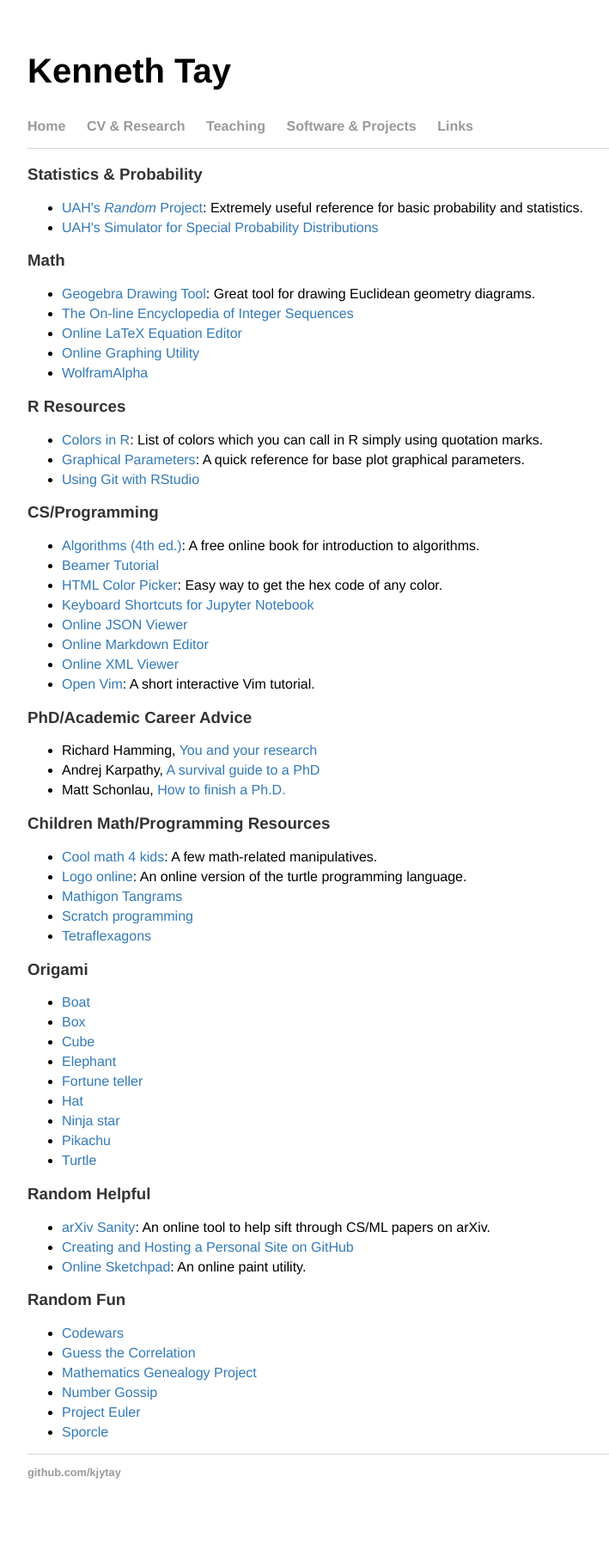
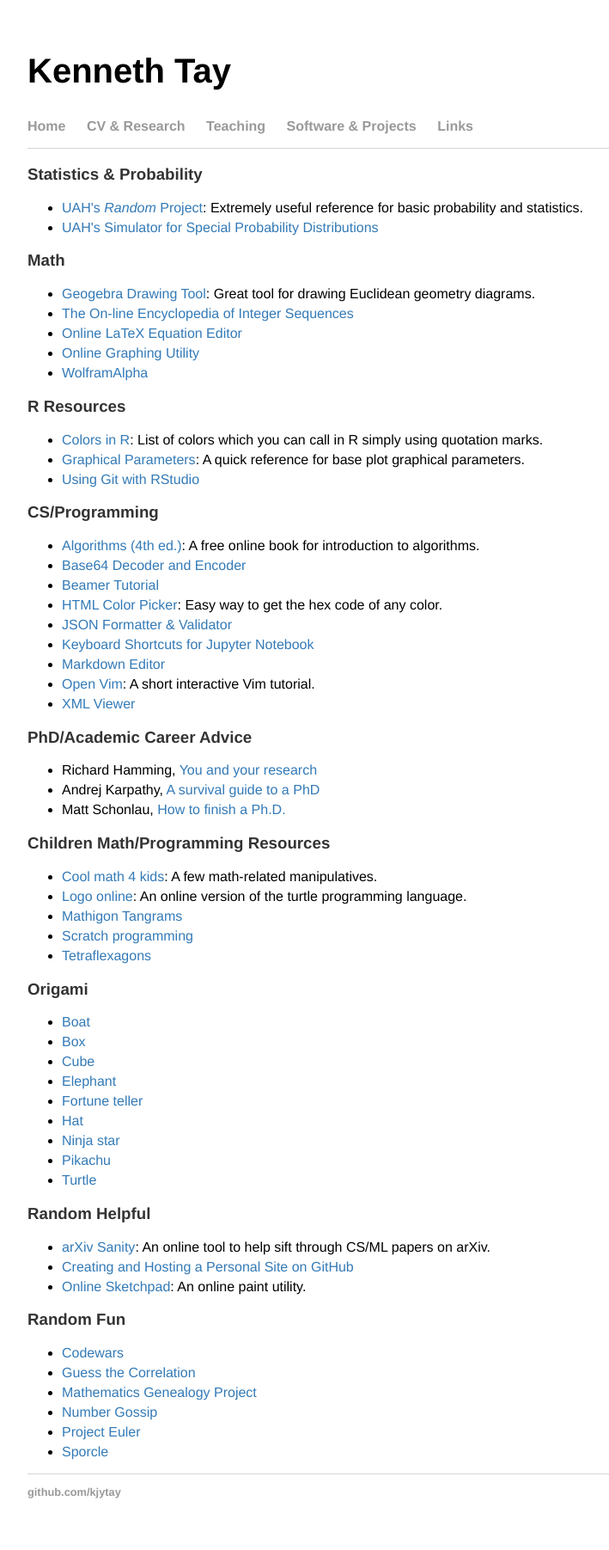
Before and after one commit to kjytay/kjytay.github.io, a Jekyll site: the page built from links/index.html, in a window 1280 px wide. Shown: the whole page at 86% size, without its empty margins (96-805 px from the left). Built offline with Jekyll 4.4.1, drawn with Linux system fonts in a browser that asks for light colours; before the commit the page ends 1780 px from its top, so only the background shows below that.

Commit message:
Update links page.

```diff
--- a/links/index.html
+++ b/links/index.html
@@ -28,13 +28,14 @@
 <h3>CS/Programming</h3>
 <ul>
   <li><a target="_blank" href="https://algs4.cs.princeton.edu/home/">Algorithms (4th ed.)</a>: A free online book for introduction to algorithms.</li>
+  <li><a target="_blank" href="https://www.base64decode.org/">Base64 Decoder and Encoder</a></li>
   <li><a target="_blank" href="https://www.overleaf.com/learn/latex/Beamer_Presentations:_A_Tutorial_for_Beginners_(Part_1)%E2%80%94Getting_Started">Beamer Tutorial</a></li>
   <li><a target="_blank" href="https://www.w3schools.com/colors/colors_picker.asp">HTML Color Picker</a>: Easy way to get the hex code of any color.</li>
-  <li><a target="_blank" href="http://maxmelnick.com/2016/04/19/python-beginner-tips-and-tricks.html">Keyboard Shortcuts for Jupyter Notebook</a>
-  <li><a target="_blank" href="http://jsonviewer.stack.hu/">Online JSON Viewer</a></li>
-  <li><a target="_blank" href="https://dillinger.io/">Online Markdown Editor
-  <li><a target="_blank" href="http://countwordsfree.com/xmlviewer">Online XML Viewer</a></li>
+  <li><a target="_blank" href="https://jsonformatter.curiousconcept.com/">JSON Formatter & Validator</a></li>
+  <li><a target="_blank" href="https://maxmelnick.com/2016/04/19/python-beginner-tips-and-tricks.html">Keyboard Shortcuts for Jupyter Notebook</a></li>
+  <li><a target="_blank" href="https://dillinger.io/">Markdown Editor</li>
   <li><a target="_blank" href="https://openvim.com/">Open Vim</a>: A short interactive Vim tutorial.</li>
+  <li><a target="_blank" href="https://countwordsfree.com/xmlviewer">XML Viewer</a></li>
 </ul>
 
 <h3>PhD/Academic Career Advice</h3>
```
